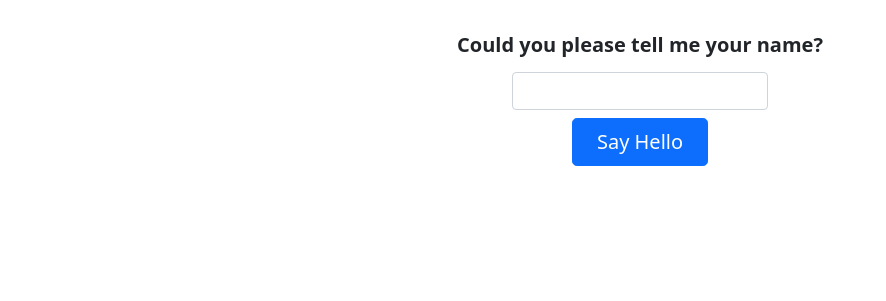
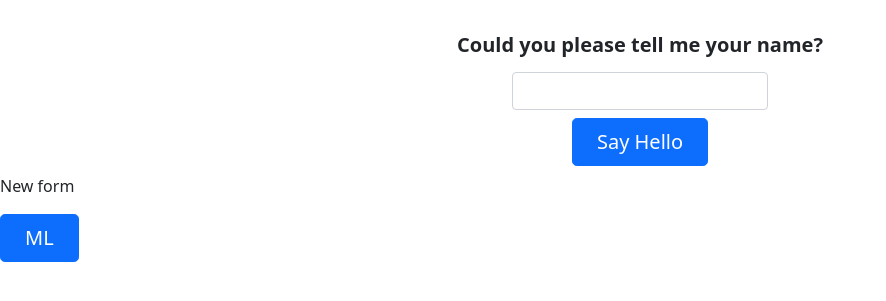
Before and after one commit to mutazag/mlflask, a Flask app: page / in a window 1280 px wide. Shown: the part 290-591 px from the top of the page, without its empty margins (0-886 px from the left). Run offline with Flask 2, Linux system fonts and the light colour scheme; some libraries are stand-ins or nearby versions.

Commit message:
customising the templatate

```diff
--- a/app.py
+++ b/app.py
@@ -36,6 +36,9 @@ def hello():
        print('Request for hello page received with no name or blank name -- redirecting')
        return redirect(url_for('index'))
 
+@app.route('/ml', methods=['POST'])
+def ml():
+    return "ml button clicked"
 
 if __name__ == '__main__':
    app.run()
--- a/templates/index.html
+++ b/templates/index.html
@@ -25,6 +25,13 @@
                 </div>
             </div>
         </form>
+
+        <p> New form </p>
+        <form method="post" action="{{url_for('ml')}}">
+          <div >
+            <button type="submit" class="btn btn-primary btn-lg px-4 gap-3">ML</button>
+          </div>
+        </form>
      </main>
    </body>
 </html>
```
Also changed, not shown: README.md.
